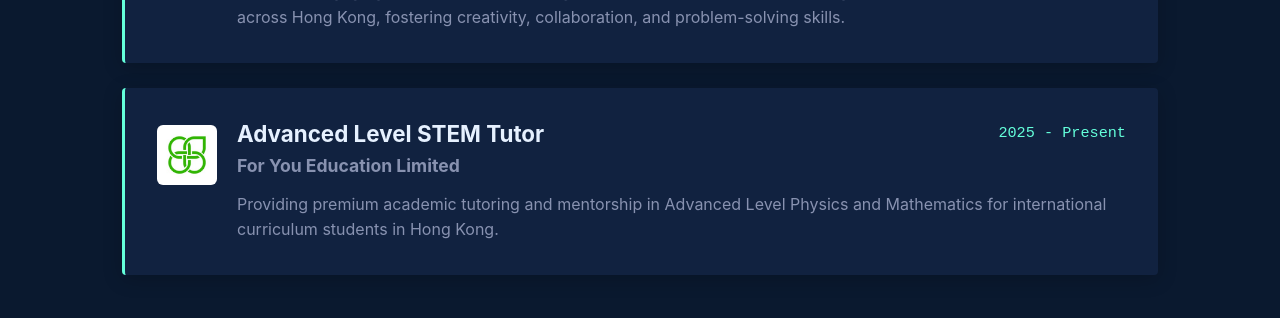
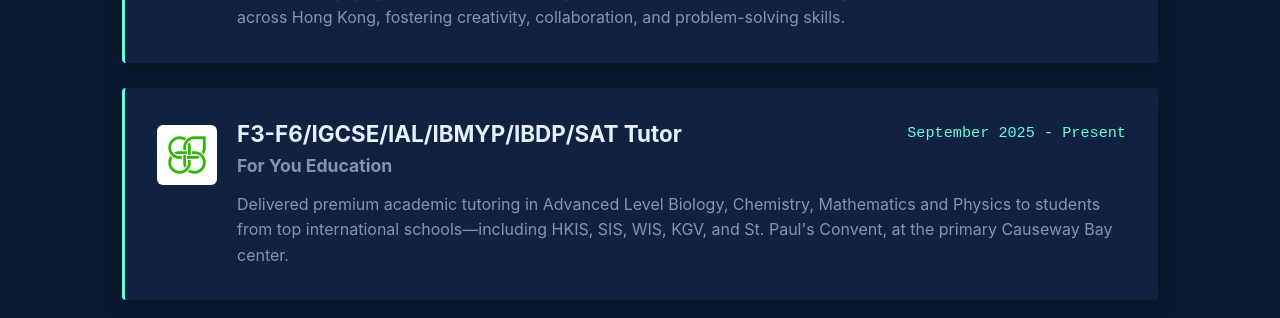
Before and after one commit to amanyoosuf/amanyoosuf.github.io, a React (Create React App) app: page / in a window 1280 px wide. Shown: the part 2580-2898 px from the top of the page. Built offline with nearby package versions, Linux system fonts and the light colour scheme.

Commit message:
Update Home.js

```diff
--- a/src/components/Home.js
+++ b/src/components/Home.js
@@ -191,12 +191,12 @@ function Home() {
                             {/* Right Side: Text Block */}
                             <div className='experience-text-zone' style={{ flexGrow: 1 }}>
                                 <div className='work-card-header'>
-                                    <h3>Advanced Level STEM Tutor</h3>
-                                    <span className='work-period'>2025 - Present</span>
+                                    <h3>F3-F6/IGCSE/IAL/IBMYP/IBDP/SAT Tutor</h3>
+                                    <span className='work-period'>September 2025 - Present</span>
                                 </div>
-                                <h4 className='work-organization'>For You Education Limited</h4>
+                                <h4 className='work-organization'>For You Education</h4>
                                 <p className='work-details'>
-                                    Providing premium academic tutoring and mentorship in Advanced Level Physics and Mathematics for international curriculum students in Hong Kong.
+                                    Delivered premium academic tutoring in Advanced Level Biology, Chemistry, Mathematics and Physics to students from top international schools—including HKIS, SIS, WIS, KGV, and St. Paul's Convent, at the primary Causeway Bay center.
                                 </p>
                             </div> {/* <-- Added the missing closing tag here! */}
 
```
